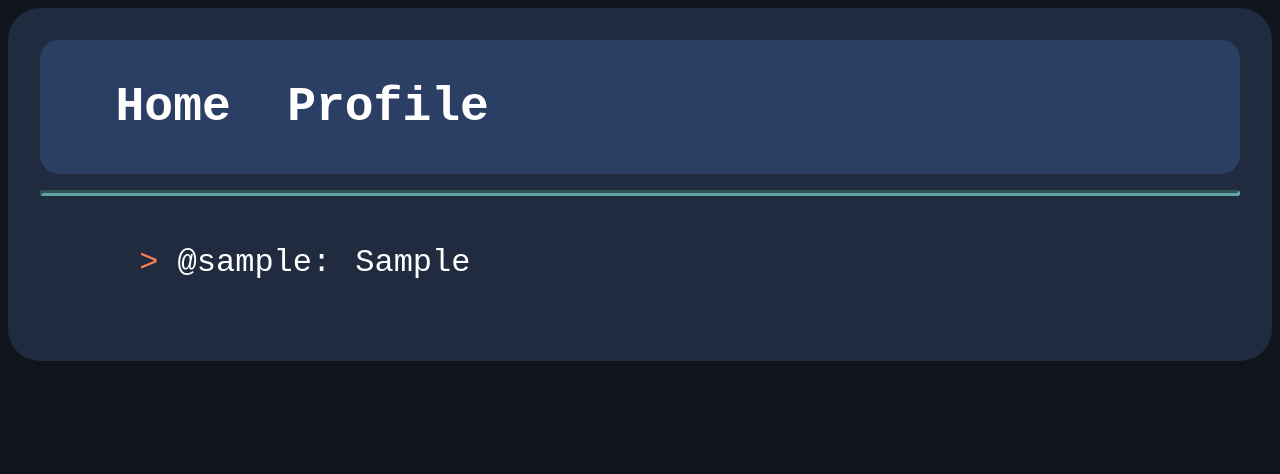
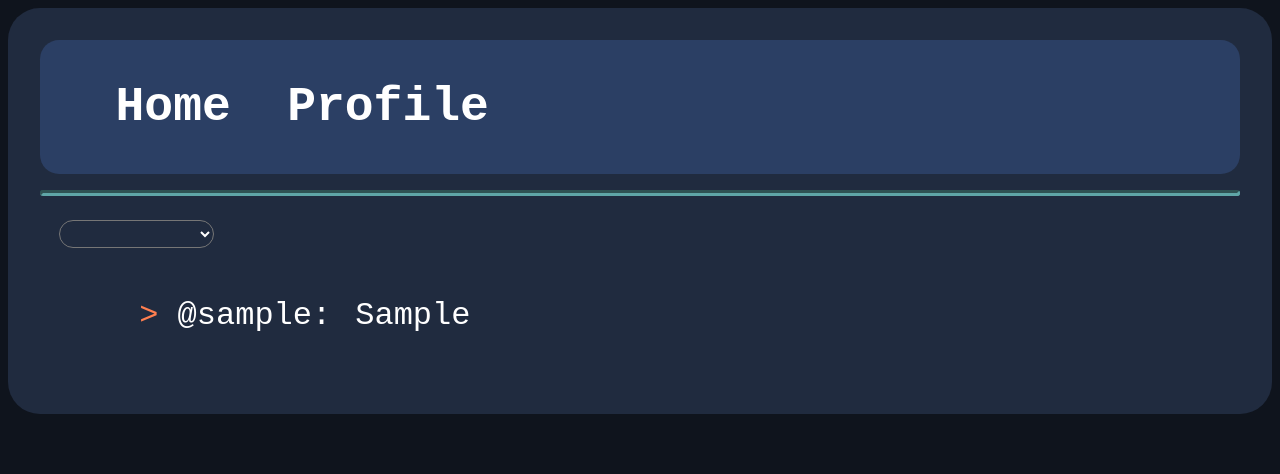
Before and after one commit to Iced-code/cascades, a Flask app: page / in a window 1280 px wide. Shown: the top 474 px of the page. Run offline with Flask 3, Linux system fonts and the light colour scheme; tables that the repository leaves empty hold one stand-in row (values such as "Sample post").

Commit message:
Added additional locations and filter by location on home screen

```diff
--- a/app.py
+++ b/app.py
@@ -1,6 +1,7 @@
 from flask import Flask, request, render_template, redirect, url_for
 from flask_login import LoginManager, login_user, login_required, logout_user, current_user
 from flask_sqlalchemy import SQLAlchemy
+from sqlalchemy import or_
 from models import db, User, location
 from dotenv import load_dotenv
 import os
@@ -94,7 +95,18 @@ def public_profile(username):
 @app.route("/")
 @app.route("/home")
 def home():
-    users = User.query.all()
+    location = request.args.get("location")
+
+    if(location):
+        if location == "JC":
+            users = User.query.filter(or_(User.loc=="JC2", User.loc=="JC3")).all()
+        elif location == "Fenwick":
+            users = User.query.filter(or_(User.loc=="Fen2", User.loc=="Fen3", User.loc=="Fen4")).all()
+        else:
+            users = User.query.filter_by(loc=location).all()
+    else:
+        users = User.query.all()
+
     return render_template("home.html", users=users)
 
 @app.route("/logout")
--- a/static/styles.css
+++ b/static/styles.css
@@ -113,3 +113,8 @@ option:hover {
 .Fen4 {
     background-color: goldenrod;
 }
+
+.Horizon, .Planetary, .Innovation {
+    background-color: azure;
+    color: black;
+}
--- a/templates/home.html
+++ b/templates/home.html
@@ -13,6 +13,15 @@
       <hr>
 
       <div class="container">
+        <select class="location" name="location" id="locationDropdown" onchange="updateLocationTag()">
+          <option class="location"></option>
+          <option value="JC" class="location JC2">Johnson Center (JC)</option>
+          <option value="Fenwick" class="location Fen4">Fenwick (Fen)</option>
+          <option value="Horizon" class="location Horizon">Horizon Hall</option>
+          <option value="Planetary" class="location Planetary">Planetary</option>
+          <option value="Innovation" class="location Innovation">Innovation</option>
+        </select>
+
         <ul class="card">
           {% for user in users %}
             <li>
@@ -24,5 +33,28 @@
         </ul>
         </div>
     </div>
+
+    <script>
+      function updateLocationTag(){
+        const location = document.getElementById("locationDropdown").value;
+
+        window.location.href = `/home?location=${encodeURIComponent(location)}`;
+
+        /* fetch("/home", {
+          method: "GET",
+          headers: { "Content-Type": "application/json"},
+          body: JSON.stringify({ "location": locationDropdown.value })
+        }); */
+      }
+
+      function setDropdown(){
+        const locationTag = document.getElementById("locationTag");
+        const locationDropdown = document.getElementById("locationDropdown");
+
+        locationDropdown.value = locationTag.innerText;
+        locationDropdown.className = locationTag.className;
+      }
+      setDropdown();
+    </script>
   </body>
 </html>
--- a/templates/profile.html
+++ b/templates/profile.html
@@ -21,6 +21,9 @@
           <option value="Fen2" class="location Fen2">Fenwick 2</option>
           <option value="Fen3" class="location Fen3">Fenwick 3</option>
           <option value="Fen4" class="location Fen4">Fenwick 4</option>
+          <option value="Horizon" class="location Horizon">Horizon Hall</option>
+          <option value="Planetary" class="location Planetary">Planetary</option>
+          <option value="Innovation" class="location Innovation">Innovation</option>
         </select>
 
         <p class="location {{ user.loc }}" id="locationTag">{{ user.loc }}</p>
```
Also changed, not shown: models.py (+5 -2 lines).
